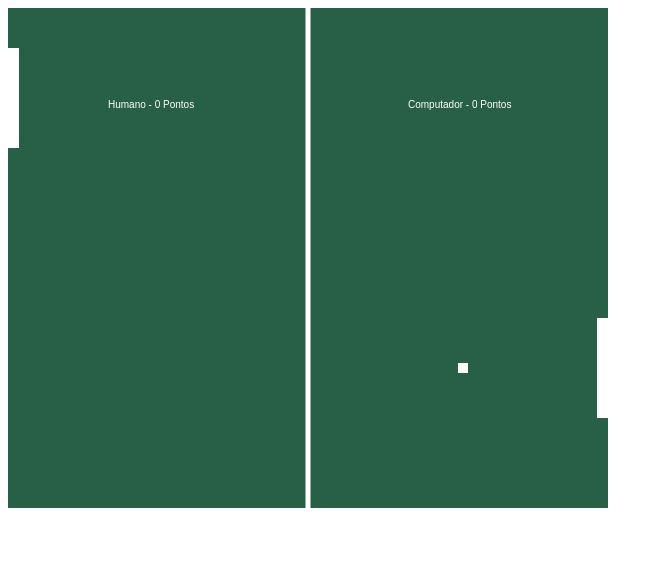
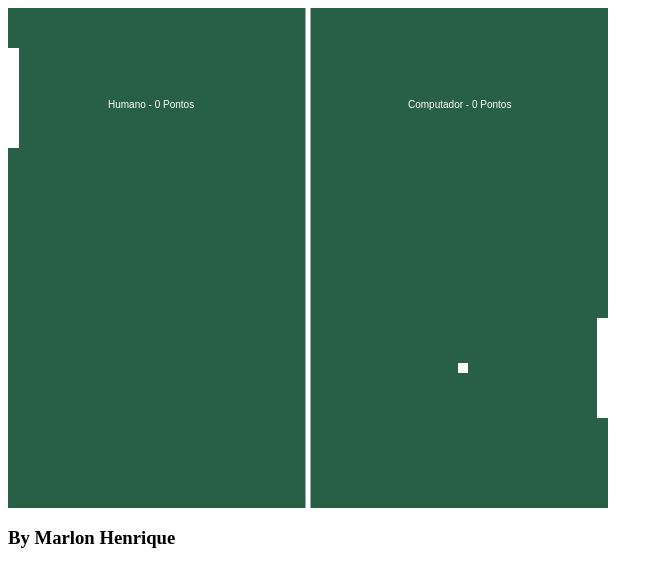
Before and after one commit to marlon-henrique-tir/pingpong-ac, a plain HTML site: page index.html in a window 1280 px wide. Shown: the whole page, without its empty margins (0-663 px from the left). Drawn offline with Linux system fonts and the light colour scheme.

Commit message:
add autoria

```diff
--- a/index.html
+++ b/index.html
@@ -2,6 +2,7 @@
   <body>
 
     <canvas id="folha" width="600" height="500"></canvas>
+    <h3>By Marlon Henrique</h3>
 
     <script>
       window.onload = function () {
```
